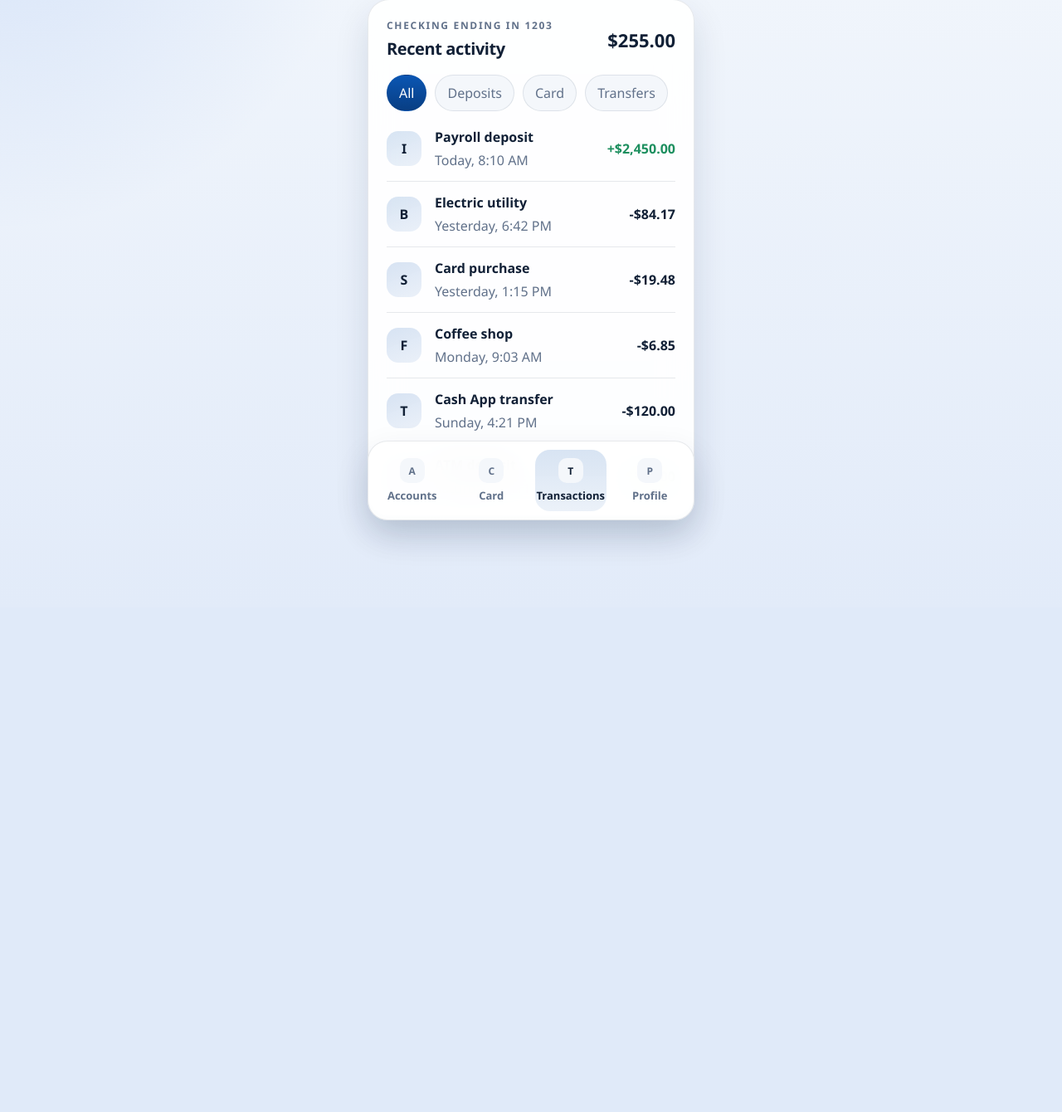
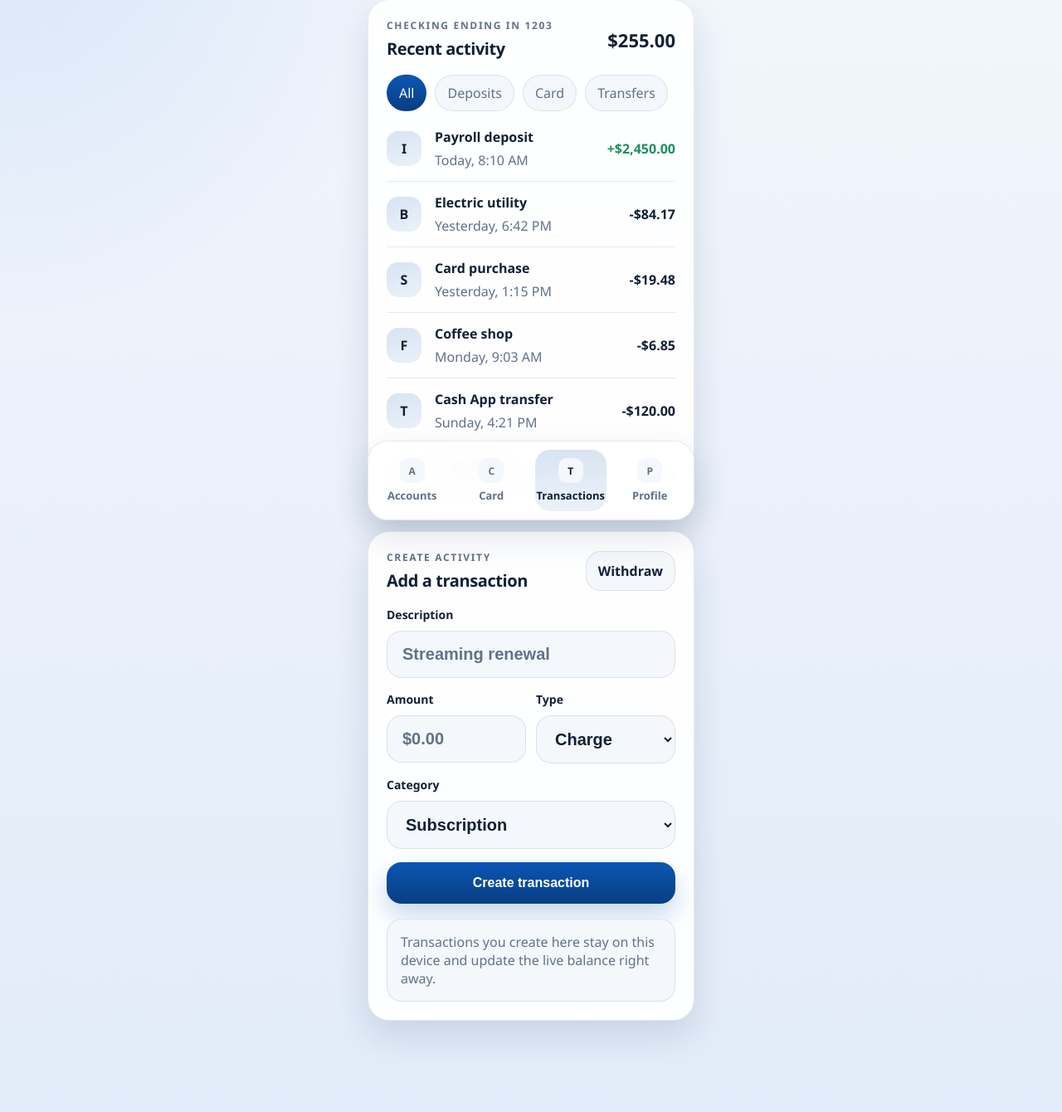
Before and after one commit to procvv/newchaseee, a Flask app: page /transactions in a window 1280 px wide. Shown: the part 159-1499 px from the top of the page at 83% size. Before the commit the page ends 815 px from the top, so only its background shows below. Run offline with Flask 3, Linux system fonts and the light colour scheme.

Commit message:
Add files via upload

```diff
--- a/Chase Bank 4 Mobile/app.py
+++ b/Chase Bank 4 Mobile/app.py
@@ -16,6 +16,7 @@ transactions = [
     {"title": "ATM deposit", "subtitle": "Saturday, 11:11 AM", "amount": "+$300.00", "positive": True, "category": "Deposit"},
 ]
 app_name = "Northstar Bank"
+withdraw_providers = ["Cash App", "Venmo", "Apple Pay"]
 
 @app.route("/")
 def home():
@@ -96,6 +97,18 @@ def transactions_page():
     return render_template("transactions.html", transactions=transactions, balance=balance, active_page="transactions", app_name=app_name)
 
 
+@app.route("/withdraw")
+def withdraw_page():
+    return render_template(
+        "withdraw.html",
+        balance=balance,
+        transactions=transactions,
+        providers=withdraw_providers,
+        active_page="accounts",
+        app_name=app_name
+    )
+
+
 @app.route("/profile")
 def profile_page():
     return render_template("profile.html", active_page="profile", app_name=app_name)
--- a/Chase Bank 4 Mobile/static/script.js
+++ b/Chase Bank 4 Mobile/static/script.js
@@ -4,6 +4,7 @@ const installHelp = document.getElementById("installHelp");
 const themeColorMeta = document.getElementById("themeColorMeta");
 const darkModeQuery = window.matchMedia("(prefers-color-scheme: dark)");
 const storageKey = "NorthStar-secure-card";
+const deviceLedgerKey = "northstar-device-ledger-v1";
 const faceIdEnabledKey = "northstar-face-id-enabled";
 const faceIdUnlockedKey = "northstar-face-id-unlocked";
 let deferredPrompt = null;
@@ -20,6 +21,15 @@ const sampleNames = [
     "TAYLOR BROOKS",
     "CAMERON HAYES",
     "ALEX RIVERS"
+];
+const autoChargeCatalog = [
+    { title: "StreamFlix Premium", category: "Subscription", minAmount: 12.99, maxAmount: 19.99 },
+    { title: "CloudBox Storage", category: "Subscription", minAmount: 2.99, maxAmount: 9.99 },
+    { title: "Fitness+ Monthly", category: "Subscription", minAmount: 14.99, maxAmount: 24.99 },
+    { title: "Ride share", category: "Transfer", minAmount: 9.5, maxAmount: 31.75 },
+    { title: "Late-night food order", category: "Food", minAmount: 14.25, maxAmount: 48.9 },
+    { title: "Corner market", category: "Shopping", minAmount: 8.45, maxAmount: 27.6 },
+    { title: "Utility autopay", category: "Bills", minAmount: 42.1, maxAmount: 118.4 }
 ];
 
 function syncThemeColor() {
@@ -436,10 +446,456 @@ function setupFaceIdOverlay() {
     });
 }
 
+function roundCurrency(value) {
+    return Math.round(value * 100) / 100;
+}
+
+function formatCurrency(value) {
+    return new Intl.NumberFormat("en-US", {
+        style: "currency",
+        currency: "USD"
+    }).format(value);
+}
+
+function formatSignedCurrency(value) {
+    return `${value >= 0 ? "+" : "-"}${formatCurrency(Math.abs(value))}`;
+}
+
+function escapeHtml(value) {
+    return String(value)
+        .replace(/&/g, "&amp;")
+        .replace(/</g, "&lt;")
+        .replace(/>/g, "&gt;")
+        .replace(/"/g, "&quot;")
+        .replace(/'/g, "&#39;");
+}
+
+function parseAmount(value) {
+    if (typeof value === "number") {
+        return roundCurrency(value);
+    }
+
+    const numeric = Number.parseFloat(String(value || "").replace(/[^0-9.-]/g, ""));
+    if (Number.isNaN(numeric)) {
+        return 0;
+    }
+
+    return roundCurrency(numeric);
+}
+
+function randomBetween(min, max) {
+    return roundCurrency(Math.random() * (max - min) + min);
+}
+
+function randomChoice(list) {
+    return list[Math.floor(Math.random() * list.length)];
+}
+
+function buildDeviceId() {
+    return `Device ${randomDigits(4)}`;
+}
+
+function buildAutoChargeIntervalMs() {
+    const minutes = 40 + Math.floor(Math.random() * 260);
+    return minutes * 60 * 1000;
+}
+
+function getLedgerSeed() {
+    const seedElement = document.getElementById("deviceLedgerSeed");
+
+    if (!seedElement) {
+        return null;
+    }
+
+    try {
+        return JSON.parse(seedElement.textContent);
+    } catch {
+        return null;
+    }
+}
+
+function createDefaultLedgerState() {
+    return {
+        version: 1,
+        deviceId: buildDeviceId(),
+        deviceTransactions: [],
+        nextAutoChargeAt: Date.now() + buildAutoChargeIntervalMs()
+    };
+}
+
+function loadLedgerState() {
+    try {
+        const parsed = JSON.parse(localStorage.getItem(deviceLedgerKey) || "null");
+        if (!parsed || typeof parsed !== "object") {
+            return createDefaultLedgerState();
+        }
+
+        return {
+            version: 1,
+            deviceId: parsed.deviceId || buildDeviceId(),
+            deviceTransactions: Array.isArray(parsed.deviceTransactions) ? parsed.deviceTransactions : [],
+            nextAutoChargeAt: parsed.nextAutoChargeAt || (Date.now() + buildAutoChargeIntervalMs())
+        };
+    } catch {
+        return createDefaultLedgerState();
+    }
+}
+
+function saveLedgerState(state) {
+    localStorage.setItem(deviceLedgerKey, JSON.stringify(state));
+}
+
+function normalizeSeedTransactions(seedTransactions) {
+    const now = Date.now();
+
+    return (Array.isArray(seedTransactions) ? seedTransactions : []).map((tx, index) => ({
+        id: `seed-${index}`,
+        title: tx.title || "Posted activity",
+        subtitle: tx.subtitle || "",
+        signedAmount: parseAmount(tx.amount),
+        category: tx.category || "Activity",
+        timestamp: now - ((index + 1) * 6 * 60 * 60 * 1000),
+        seed: true
+    }));
+}
+
+function createLedgerTransaction({ title, signedAmount, category, timestamp }) {
+    const txTimestamp = timestamp || Date.now();
+
+    return {
+        id: `device-${txTimestamp}-${randomDigits(5)}`,
+        title,
+        signedAmount: roundCurrency(signedAmount),
+        category,
+        timestamp: txTimestamp,
+        seed: false
+    };
+}
+
+function buildAutoCharge(timestamp) {
+    const charge = randomChoice(autoChargeCatalog);
+    const signedAmount = -randomBetween(charge.minAmount, charge.maxAmount);
+
+    return createLedgerTransaction({
+        title: charge.title,
+        signedAmount,
+        category: charge.category,
+        timestamp
+    });
+}
+
+function applyDueAutoCharges(state) {
+    let didChange = false;
+    let guard = 0;
+    const now = Date.now();
+
+    if (!state.nextAutoChargeAt) {
+        state.nextAutoChargeAt = now + buildAutoChargeIntervalMs();
+        return true;
+    }
+
+    while (state.nextAutoChargeAt <= now && guard < 12) {
+        state.deviceTransactions.unshift(buildAutoCharge(state.nextAutoChargeAt));
+        state.nextAutoChargeAt += buildAutoChargeIntervalMs();
+        didChange = true;
+        guard += 1;
+    }
+
+    if (guard === 12 && state.nextAutoChargeAt <= now) {
+        state.nextAutoChargeAt = now + buildAutoChargeIntervalMs();
+        didChange = true;
+    }
+
+    if (state.deviceTransactions.length > 60) {
+        state.deviceTransactions = state.deviceTransactions.slice(0, 60);
+        didChange = true;
+    }
+
+    return didChange;
+}
+
+function getLiveBalance(runtime) {
+    const deviceDelta = runtime.state.deviceTransactions.reduce((sum, tx) => sum + parseAmount(tx.signedAmount), 0);
+    return roundCurrency(runtime.seed.balance + deviceDelta);
+}
+
+function formatActivityTime(timestamp) {
+    if (!timestamp) {
+        return "Posted recently";
+    }
+
+    const date = new Date(timestamp);
+    const now = new Date();
+    const today = new Date(now.getFullYear(), now.getMonth(), now.getDate());
+    const target = new Date(date.getFullYear(), date.getMonth(), date.getDate());
+    const diffDays = Math.round((today - target) / (24 * 60 * 60 * 1000));
+    const time = new Intl.DateTimeFormat("en-US", { hour: "numeric", minute: "2-digit" }).format(date);
+
+    if (diffDays <= 0) {
+        return `Today, ${time}`;
+    }
+
+    if (diffDays === 1) {
+        return `Yesterday, ${time}`;
+    }
+
+    if (diffDays < 7) {
+        const weekday = new Intl.DateTimeFormat("en-US", { weekday: "long" }).format(date);
+        return `${weekday}, ${time}`;
+    }
+
+    const shortDate = new Intl.DateTimeFormat("en-US", { month: "short", day: "numeric" }).format(date);
+    return `${shortDate}, ${time}`;
+}
+
+function getMergedTransactions(runtime) {
+    const deviceTransactions = [...runtime.state.deviceTransactions].sort((left, right) => right.timestamp - left.timestamp);
+    return [...deviceTransactions, ...runtime.seed.transactions];
+}
+
+function matchesTransactionFilter(transaction, filterName) {
+    if (filterName === "All") {
+        return true;
+    }
+
+    if (filterName === "Deposits") {
+        return transaction.signedAmount >= 0 || transaction.category === "Deposit" || transaction.category === "Income";
+    }
+
+    if (filterName === "Transfers") {
+        return transaction.category === "Transfer";
+    }
+
+    if (filterName === "Card") {
+        return transaction.signedAmount < 0 && transaction.category !== "Transfer";
+    }
+
+    return true;
+}
+
+function renderActivityList(container, transactions, richItems) {
+    if (!container) {
+        return;
+    }
+
+    if (!transactions.length) {
+        container.innerHTML = `
+            <div class="info-strip">
+                <p>No device activity yet. Leave the app open and random charges will start posting here.</p>
+            </div>
+        `;
+        return;
+    }
+
+    container.innerHTML = transactions.map((tx) => {
+        const title = escapeHtml(tx.title);
+        const subtitle = escapeHtml(tx.subtitle || formatActivityTime(tx.timestamp));
+        const amount = escapeHtml(formatSignedCurrency(tx.signedAmount));
+        const categoryBadge = escapeHtml((tx.category || "A").charAt(0).toUpperCase());
+        const amountClass = tx.signedAmount >= 0 ? "activity-amount positive" : "activity-amount";
+
+        if (richItems) {
+            return `
+                <div class="activity-item rich-item">
+                    <div class="transaction-leading">${categoryBadge}</div>
+                    <div class="transaction-body">
+                        <p class="activity-title">${title}</p>
+                        <p class="activity-subtitle">${subtitle}</p>
+                    </div>
+                    <p class="${amountClass}">${amount}</p>
+                </div>
+            `;
+        }
+
+        return `
+            <div class="activity-item">
+                <div>
+                    <p class="activity-title">${title}</p>
+                    <p class="activity-subtitle">${subtitle}</p>
+                </div>
+                <p class="${amountClass}">${amount}</p>
+            </div>
+        `;
+    }).join("");
+}
+
+function updateLiveBalanceText(runtime) {
+    const liveBalance = getLiveBalance(runtime);
+
+    document.querySelectorAll("[data-live-balance]").forEach((element) => {
+        element.textContent = formatCurrency(liveBalance);
+    });
+
+    const activityBadge = document.getElementById("deviceActivityBadge");
+    if (activityBadge) {
+        activityBadge.textContent = `${runtime.state.deviceTransactions.length} tx`;
+    }
+
+    const activityCopy = document.getElementById("deviceActivityCopy");
+    if (activityCopy) {
+        activityCopy.textContent = `${runtime.state.deviceId} keeps its own live balance, random charges, and subscription renewals on this browser.`;
+    }
+}
+
+function renderLedger(runtime) {
+    updateLiveBalanceText(runtime);
+
+    const mergedTransactions = getMergedTransactions(runtime);
+    const homeList = document.getElementById("homeActivityList");
+    if (homeList) {
+        const limit = Number.parseInt(homeList.dataset.activityLimit || "3", 10);
+        renderActivityList(homeList, mergedTransactions.slice(0, limit), false);
+    }
+
+    const transactionsList = document.getElementById("transactionsActivityList");
+    if (transactionsList) {
+        renderActivityList(
+            transactionsList,
+            mergedTransactions.filter((tx) => matchesTransactionFilter(tx, runtime.activeFilter)),
+            true
+        );
+    }
+}
+
+function persistAndRenderLedger(runtime) {
+    saveLedgerState(runtime.state);
+    renderLedger(runtime);
+}
+
+function addDeviceTransaction(runtime, transaction) {
+    runtime.state.deviceTransactions.unshift(createLedgerTransaction(transaction));
+    if (runtime.state.deviceTransactions.length > 60) {
+        runtime.state.deviceTransactions = runtime.state.deviceTransactions.slice(0, 60);
+    }
+    persistAndRenderLedger(runtime);
+}
+
+function setupTransactionFilters(runtime) {
+    const filters = document.querySelectorAll("[data-transaction-filter]");
+    if (!filters.length) {
+        return;
+    }
+
+    filters.forEach((filterButton) => {
+        filterButton.addEventListener("click", () => {
+            runtime.activeFilter = filterButton.dataset.transactionFilter || "All";
+
+            filters.forEach((button) => {
+                button.classList.toggle("active", button === filterButton);
+            });
+
+            renderLedger(runtime);
+        });
+    });
+}
+
+function setupManualTransactionForm(runtime) {
+    const form = document.getElementById("manualTransactionForm");
+    const status = document.getElementById("manualTransactionStatus");
+
+    if (!form || !status) {
+        return;
+    }
+
+    form.addEventListener("submit", (event) => {
+        event.preventDefault();
+
+        const title = document.getElementById("transactionTitle").value.trim();
+        const amount = parseAmount(document.getElementById("transactionAmount").value);
+        const direction = document.getElementById("transactionDirection").value;
+        const category = document.getElementById("transactionCategory").value;
+
+        if (!title || amount <= 0) {
+            status.textContent = "Add a description and amount to create the transaction.";
+            return;
+        }
+
+        addDeviceTransaction(runtime, {
+            title,
+            signedAmount: direction === "credit" ? amount : -amount,
+            category
+        });
+
+        status.textContent = `${title} was added on ${runtime.state.deviceId} and the live balance updated immediately.`;
+        form.reset();
+        document.getElementById("transactionDirection").value = "debit";
+        document.getElementById("transactionCategory").value = "Subscription";
+    });
+}
+
+function setupWithdrawForm(runtime) {
+    const form = document.getElementById("withdrawForm");
+    const status = document.getElementById("withdrawStatus");
+
+    if (!form || !status) {
+        return;
+    }
+
+    form.addEventListener("submit", (event) => {
+        event.preventDefault();
+
+        const amount = parseAmount(document.getElementById("withdrawAmount").value);
+        const handle = document.getElementById("withdrawHandle").value.trim();
+        const provider = form.querySelector('input[name="withdrawProvider"]:checked')?.value || "Cash App";
+
+        if (amount <= 0) {
+            status.textContent = "Enter a valid amount to withdraw.";
+            return;
+        }
+
+        if (amount > getLiveBalance(runtime)) {
+            status.textContent = "That fake wallet transfer is larger than the live balance on this device.";
+            return;
+        }
+
+        const destination = handle ? ` to ${handle}` : "";
+        addDeviceTransaction(runtime, {
+            title: `${provider} cash out${destination}`,
+            signedAmount: -amount,
+            category: "Transfer"
+        });
+
+        status.textContent = `${formatCurrency(amount)} sent to fake ${provider}${destination}.`;
+        form.reset();
+
+        const firstProvider = form.querySelector('input[name="withdrawProvider"]');
+        if (firstProvider) {
+            firstProvider.checked = true;
+        }
+    });
+}
+
+function setupDeviceLedger() {
+    const seed = getLedgerSeed();
+
+    if (!seed) {
+        return;
+    }
+
+    const runtime = {
+        seed: {
+            balance: parseAmount(seed.balance),
+            transactions: normalizeSeedTransactions(seed.transactions)
+        },
+        state: loadLedgerState(),
+        activeFilter: "All"
+    };
+
+    if (applyDueAutoCharges(runtime.state)) {
+        saveLedgerState(runtime.state);
+    }
+
+    renderLedger(runtime);
+    setupTransactionFilters(runtime);
+    setupManualTransactionForm(runtime);
+    setupWithdrawForm(runtime);
+}
+
 registerThemeListener();
 registerInstallFlow();
 setupCardPreview();
 setupInteractiveCard();
 setupProfileSettings();
 setupFaceIdOverlay();
+setupDeviceLedger();
 registerServiceWorker();
--- a/Chase Bank 4 Mobile/static/style.css
+++ b/Chase Bank 4 Mobile/static/style.css
@@ -762,7 +766,8 @@ body.face-id-locked {
     font-weight: 700;
 }
 
-input {
+input,
+select {
     width: 100%;
     padding: 16px 18px;
     margin-bottom: 0;
--- a/Chase Bank 4 Mobile/templates/transactions.html
+++ b/Chase Bank 4 Mobile/templates/transactions.html
@@ -5,23 +5,25 @@
 {% block page_subtitle %}<p class="page-subtitle">Review recent account activity and posted deposits.</p>{% endblock %}
 
 {% block content %}
+    <script id="deviceLedgerSeed" type="application/json">{{ {"balance": balance, "transactions": transactions}|tojson }}</script>
+
     <section class="card section-card">
         <div class="section-header compact">
             <div>
                 <p class="section-label">Checking ending in 1203</p>
                 <h2 class="section-title">Recent activity</h2>
             </div>
-            <p class="section-amount">${{ "%.2f"|format(balance) }}</p>
+            <p class="section-amount" data-live-balance>${{ "%.2f"|format(balance) }}</p>
         </div>
 
         <div class="transaction-filter-row">
-            <span class="filter-pill active">All</span>
-            <span class="filter-pill">Deposits</span>
-            <span class="filter-pill">Card</span>
-            <span class="filter-pill">Transfers</span>
+            <button class="filter-pill active" type="button" data-transaction-filter="All">All</button>
+            <button class="filter-pill" type="button" data-transaction-filter="Deposits">Deposits</button>
+            <button class="filter-pill" type="button" data-transaction-filter="Card">Card</button>
+            <button class="filter-pill" type="button" data-transaction-filter="Transfers">Transfers</button>
         </div>
 
-        <div class="activity-list">
+        <div class="activity-list" id="transactionsActivityList">
             {% for tx in transactions %}
                 <div class="activity-item rich-item">
                     <div class="transaction-leading">{{ tx.category[0] }}</div>
@@ -34,4 +36,53 @@
             {% endfor %}
         </div>
     </section>
+
+    <section class="card section-card">
+        <div class="section-header compact">
+            <div>
+                <p class="section-label">Create activity</p>
+                <h2 class="section-title">Add a transaction</h2>
+            </div>
+            <a href="/withdraw" class="secondary-button">Withdraw</a>
+        </div>
+
+        <form class="stack-form" id="manualTransactionForm">
+            <div class="field-group">
+                <label class="field-label" for="transactionTitle">Description</label>
+                <input id="transactionTitle" type="text" maxlength="48" placeholder="Streaming renewal" required>
+            </div>
+
+            <div class="field-split">
+                <div class="field-group">
+                    <label class="field-label" for="transactionAmount">Amount</label>
+                    <input id="transactionAmount" type="number" step="0.01" min="0.01" placeholder="$0.00" required>
+                </div>
+                <div class="field-group">
+                    <label class="field-label" for="transactionDirection">Type</label>
+                    <select id="transactionDirection">
+                        <option value="debit">Charge</option>
+                        <option value="credit">Deposit</option>
+                    </select>
+                </div>
+            </div>
+
+            <div class="field-group">
+                <label class="field-label" for="transactionCategory">Category</label>
+                <select id="transactionCategory">
+                    <option value="Subscription">Subscription</option>
+                    <option value="Shopping">Shopping</option>
+                    <option value="Bills">Bills</option>
+                    <option value="Transfer">Transfer</option>
+                    <option value="Deposit">Deposit</option>
+                    <option value="Income">Income</option>
+                </select>
+            </div>
+
+            <button class="button" type="submit">Create transaction</button>
+        </form>
+
+        <div class="info-strip">
+            <p id="manualTransactionStatus">Transactions you create here stay on this device and update the live balance right away.</p>
+        </div>
+    </section>
 {% endblock %}
```
Also changed, not shown: other parts of Chase Bank 4 Mobile/static/style.css (+39 -2 lines), Chase Bank 4 Mobile/templates/home.html (+14 -14 lines), Chase Bank 4 Mobile/templates/withdraw.html (added, +60 -0 lines).
